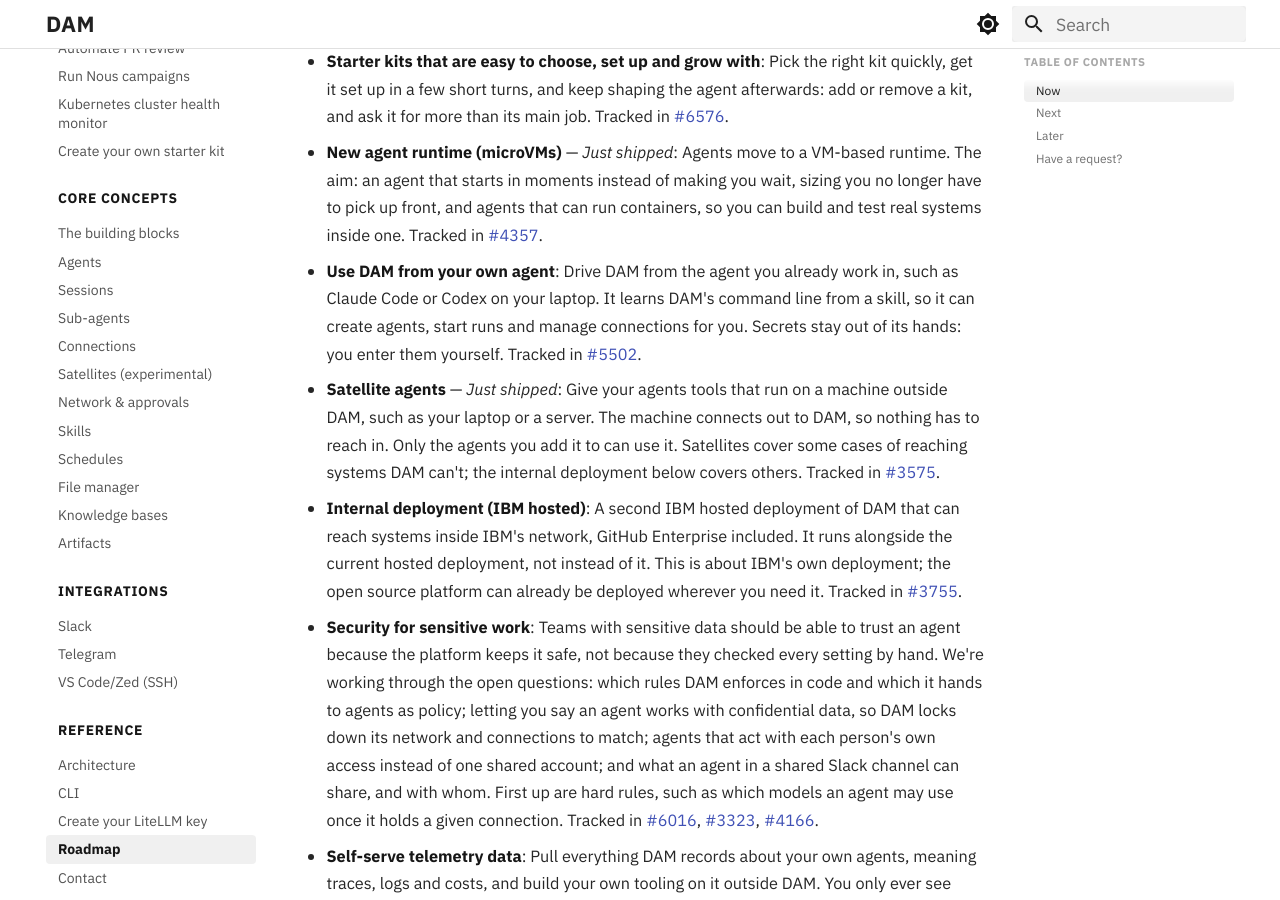
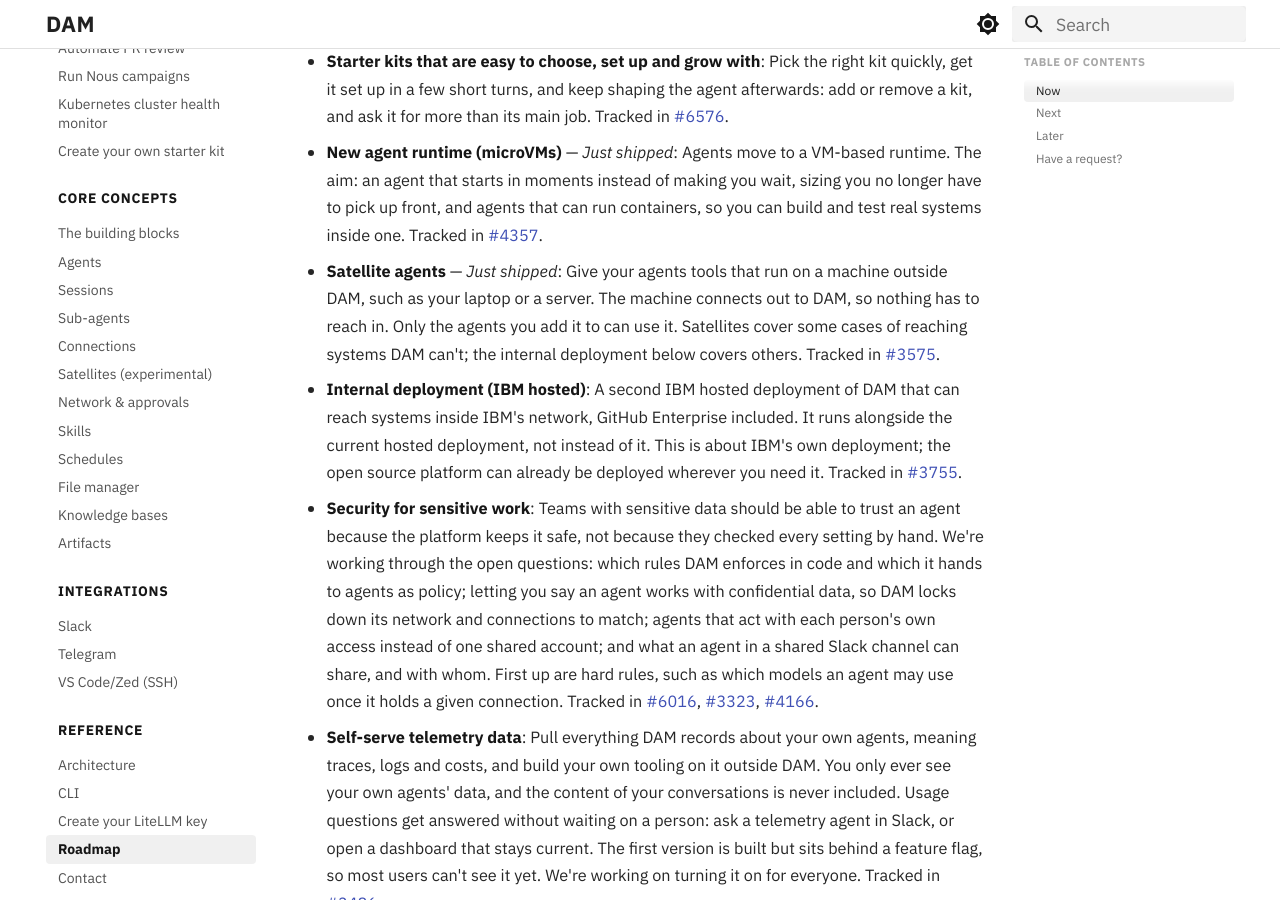
Before and after one commit to dam-agents/docs, an MkDocs documentation site: the page built from docs/reference/roadmap.md, in a window 1280 px wide and 900 px high, scrolled down 642 px. Built offline with MkDocs 1.6.1 and Material for MkDocs 9.7.7, drawn with Linux system fonts in a browser that asks for light colours; some of the changed text lies outside the part shown.

Commit message:
docs: roadmap moves using DAM from your own agent to Next
Assisted-By: Claude

```diff
--- a/docs/reference/roadmap.md
+++ b/docs/reference/roadmap.md
@@ -13,8 +13,6 @@ DAM is a research project, and real users drive its direction. Much of what we b
 - **Starter kits that are easy to choose, set up and grow with**: Pick the right kit quickly, get it set up in a few short turns, and keep shaping the agent afterwards: add or remove a kit, and ask it for more than its main job. Tracked in [#6576](https://github.com/dam-agents/dam/issues/6576){:target="_blank"}.
 
 - **New agent runtime (microVMs)** — *Just shipped*: Agents move to a VM-based runtime. The aim: an agent that starts in moments instead of making you wait, sizing you no longer have to pick up front, and agents that can run containers, so you can build and test real systems inside one. Tracked in [#4357](https://github.com/dam-agents/dam/issues/4357){:target="_blank"}.
-
-- **Use DAM from your own agent**: Drive DAM from the agent you already work in, such as Claude Code or Codex on your laptop. It learns DAM's command line from a skill, so it can create agents, start runs and manage connections for you. Secrets stay out of its hands: you enter them yourself. Tracked in [#5502](https://github.com/dam-agents/dam/issues/5502){:target="_blank"}.
 
 - **Satellite agents** — *Just shipped*: Give your agents tools that run on a machine outside DAM, such as your laptop or a server. The machine connects out to DAM, so nothing has to reach in. Only the agents you add it to can use it. Satellites cover some cases of reaching systems DAM can't; the internal deployment below covers others. Tracked in [#3575](https://github.com/dam-agents/dam/issues/3575){:target="_blank"}.
 
```
Also changed, not shown: other parts of docs/reference/roadmap.md (+2 -0 lines).
